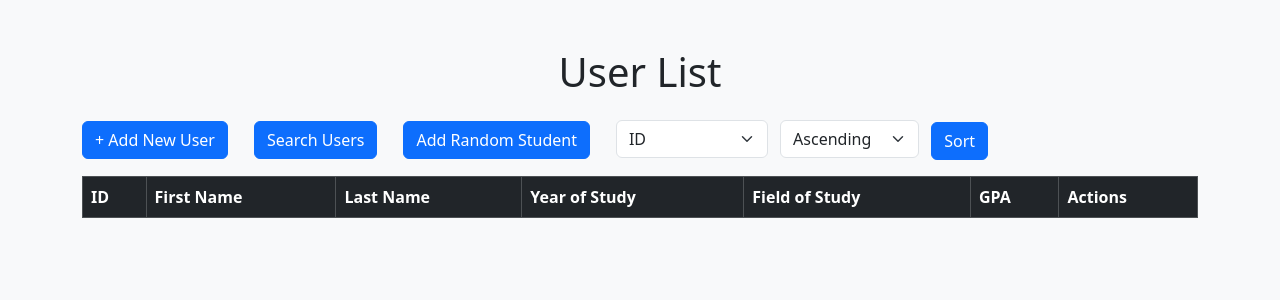
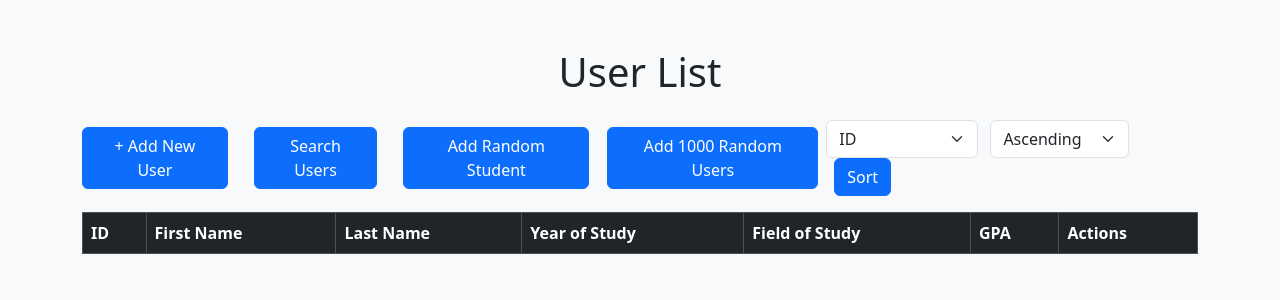
Before and after one commit to KristianPejic/PythonDatabase, a Flask app: page / in a window 1280 px wide. Shown: the top 300 px of the page. Run offline with Flask 3, Linux system fonts and the light colour scheme; data that the repository does not hold is empty; some libraries are stand-ins or nearby versions.

Commit message:
Final Push

```diff
--- a/app.py
+++ b/app.py
@@ -244,13 +244,58 @@ def sort_users():
 
     return render_template('users.html', users=users, sort_by=sort_by, order=order)
 
+def insert_random_users():
+    fake = Faker()
+    conn = connect_to_db()
+    if not conn:
+        print("Unable to connect to the database.")
+        return
 
+    try:
+        cursor = conn.cursor()
+
+        # Generiramo 1000 slučajnih studenata
+        users = [
+            (
+                fake.first_name(),
+                fake.last_name(),
+                fake.random_int(min=1, max=4),
+                fake.job(),
+                round(fake.random.uniform(2.0, 4.0), 2)
+            )
+            for _ in range(1000)
+        ]
+
+        # SQL upit za unos podataka
+        query = """
+        INSERT INTO users (first_name, last_name, year_of_study, field_of_study, gpa)
+        VALUES (%s, %s, %s, %s, %s);
+        """
+
+        # Batch unos svih generiranih studenata
+        cursor.executemany(query, users)
+        conn.commit()
+
+        print("Successfully inserted 1000 random students into the database.")
+    except Exception as e:
+        conn.rollback()
+        print("Error inserting random students:", e)
+    finally:
+        cursor.close()
+        conn.close()
 
 @app.route('/')
 def display_users():
     users = fetch_users()
     return render_template('users.html', users=users)
-
+@app.route('/add_1000_users', methods=['POST'])
+def add_1000_users():
+    try:
+        insert_random_users()
+        return "Successfully added 1000 random users!", 200
+    except Exception as e:
+        return f"Error: {e}", 500
 
 if __name__ == "__main__":
     app.run(debug=True)
+    insert_random_users()
--- a/templates/add.html
+++ b/templates/add.html
@@ -4,7 +4,10 @@
     <meta charset="UTF-8" />
     <meta name="viewport" content="width=device-width, initial-scale=1.0" />
     <title>Add User</title>
-
+    <link
+      rel="stylesheet"
+      type="text/css"
+      href="{{ url_for('static', filename='style.css') }}" />
     <link
       href="https://cdn.jsdelivr.net/npm/bootstrap@5.3.0-alpha1/dist/css/bootstrap.min.css"
       rel="stylesheet" />
--- a/templates/search.html
+++ b/templates/search.html
@@ -4,7 +4,10 @@
     <meta charset="UTF-8" />
     <meta name="viewport" content="width=device-width, initial-scale=1.0" />
     <title>Search and Filter Users</title>
-
+    <link
+      rel="stylesheet"
+      type="text/css"
+      href="{{ url_for('static', filename='style.css') }}" />
     <link
       href="https://cdn.jsdelivr.net/npm/bootstrap@5.3.0-alpha1/dist/css/bootstrap.min.css"
       rel="stylesheet" />
--- a/templates/style.css
+++ b/templates/style.css
@@ -1,5 +1,8 @@
 body {
   font-family: Arial, sans-serif;
+  background-color: #f4f4f4;
+  margin: 0;
+  padding: 0;
 }
 h1 {
   color: #343a40;
--- a/templates/update.html
+++ b/templates/update.html
@@ -4,7 +4,10 @@
     <meta charset="UTF-8" />
     <meta name="viewport" content="width=device-width, initial-scale=1.0" />
     <title>Update User</title>
-
+    <link
+      rel="stylesheet"
+      type="text/css"
+      href="{{ url_for('static', filename='style.css') }}" />
     <link
       href="https://cdn.jsdelivr.net/npm/bootstrap@5.3.0-alpha1/dist/css/bootstrap.min.css"
       rel="stylesheet" />
--- a/templates/users.html
+++ b/templates/users.html
@@ -36,6 +36,9 @@
           </button>
         </form>
         <span class="mx-2 border-start border-2"></span>
+        <form action="/add_1000_users" method="POST" class="d-inline">
+            <button type="submit" class="btn btn-primary">Add 1000 Random Users</button>
+        </form>
 
 
         <form action="{{ url_for('sort_users') }}" method="get" class="d-inline ms-2">
```
